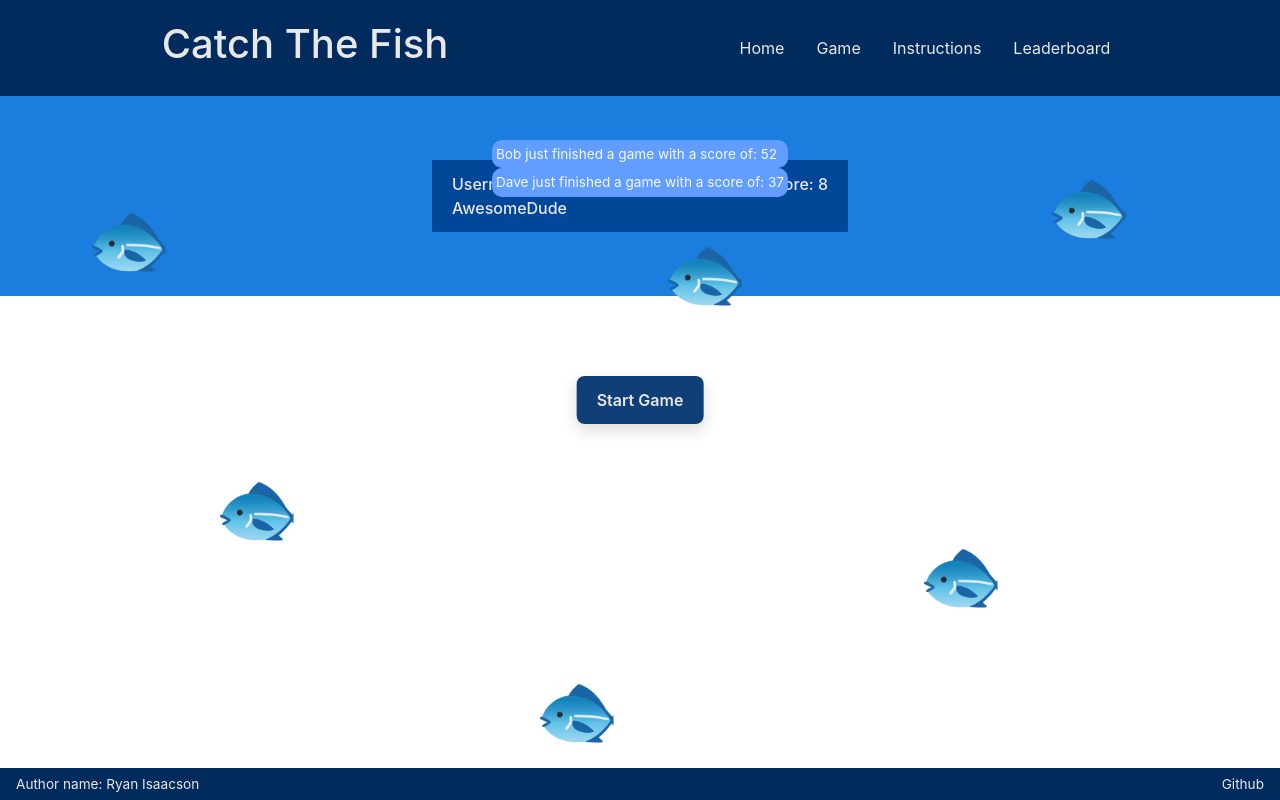
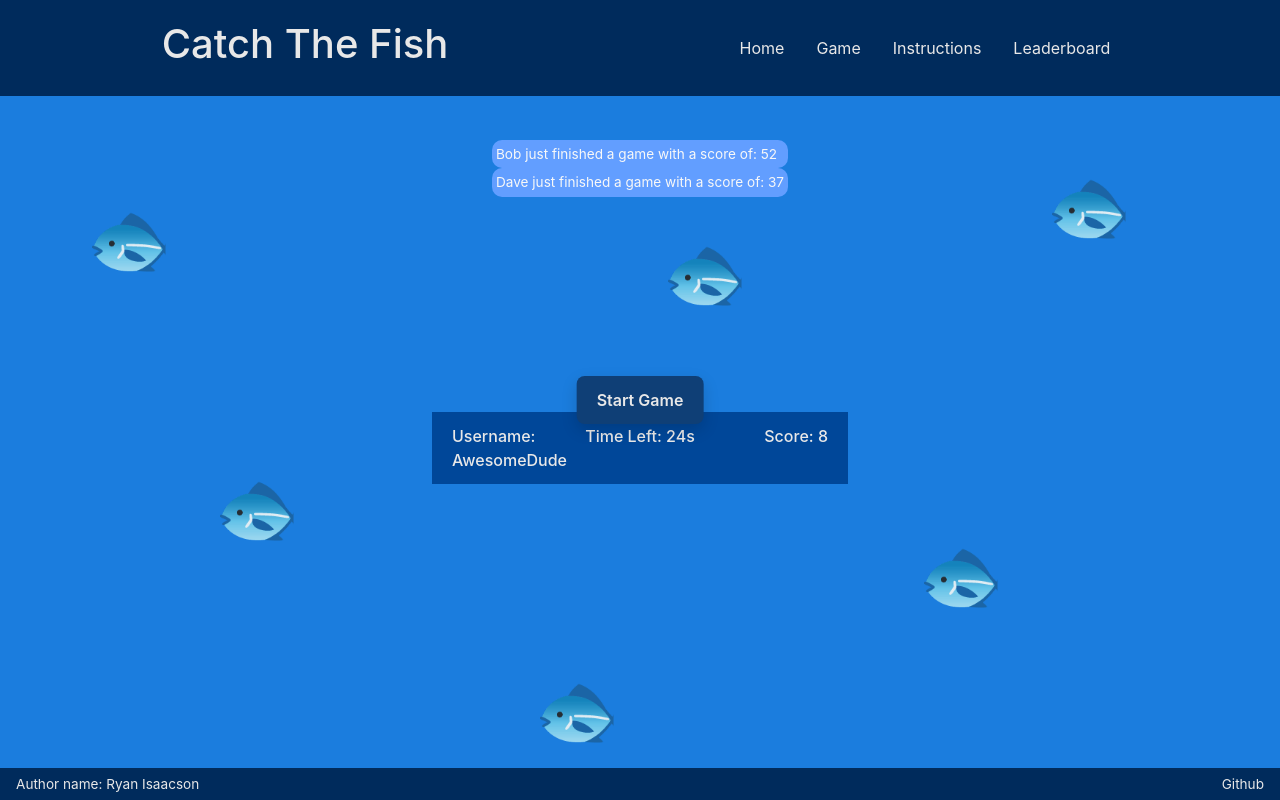
Before and after one commit to ryan-isaacson/CS-260-repo, a React (Vite) app: page /game in a window 1280 px wide. Built offline with nearby package versions, Linux system fonts and the light colour scheme.

Commit message:
Fixed my background to stretch to the full height of the screen

```diff
--- a/src/app.css
+++ b/src/app.css
@@ -1,10 +1,11 @@
 /*CSS was really hard for me so I have comments next to literally everything so I can remember easier what everything does*/
 
-
-.body {
-  display: flex;
-  flex-direction: column;
-  min-width: 375px;
+/* make the app stretch to the full height of the viewport */
+html, body, #root {
+  height: 100%;
+}
+body {
+  margin: 0;
 }
 
 /* Style the header */
@@ -64,8 +65,15 @@ footer a { /* github link inside footer */
 body {
   display: flex; /* use flexbox to center content */
   flex-direction: column; /* stack boxes vertically */
-  min-height: 700px; /* more specifically align content to be in the middle */
+  min-height: 100%; /* let the app wrapper control viewport height */
   font-family: "Inter", system-ui, -apple-system, "Segoe UI", sans-serif; /* imported font */
+}
+
+.page-wrapper {
+  min-height: 100vh; /* stretch background to full screen */
+  display: flex;
+  flex-direction: column;
+  background-color: #1b7dde;
 }
 
 /* work with body to center the main content between header and footer */
--- a/src/app.jsx
+++ b/src/app.jsx
@@ -10,7 +10,7 @@ import { Instructions } from './instructions/instructions';
 export default function App() {
   return (
     <BrowserRouter>
-      <div className="text-center" style={{ backgroundColor: '#1b7dde' }}>
+      <div className="page-wrapper text-center">
         <header>
           <h1>Catch The Fish</h1>
           <nav>
```
